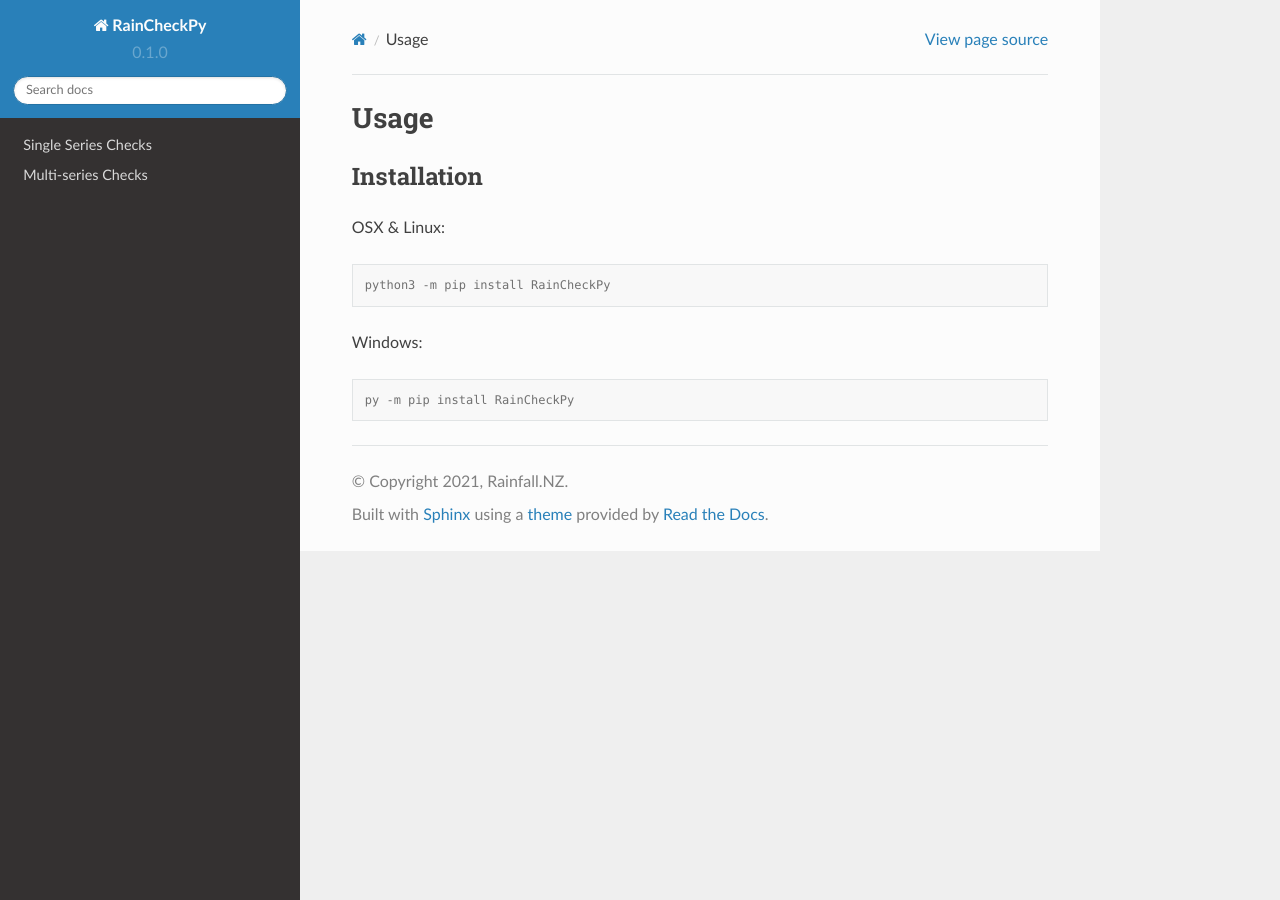
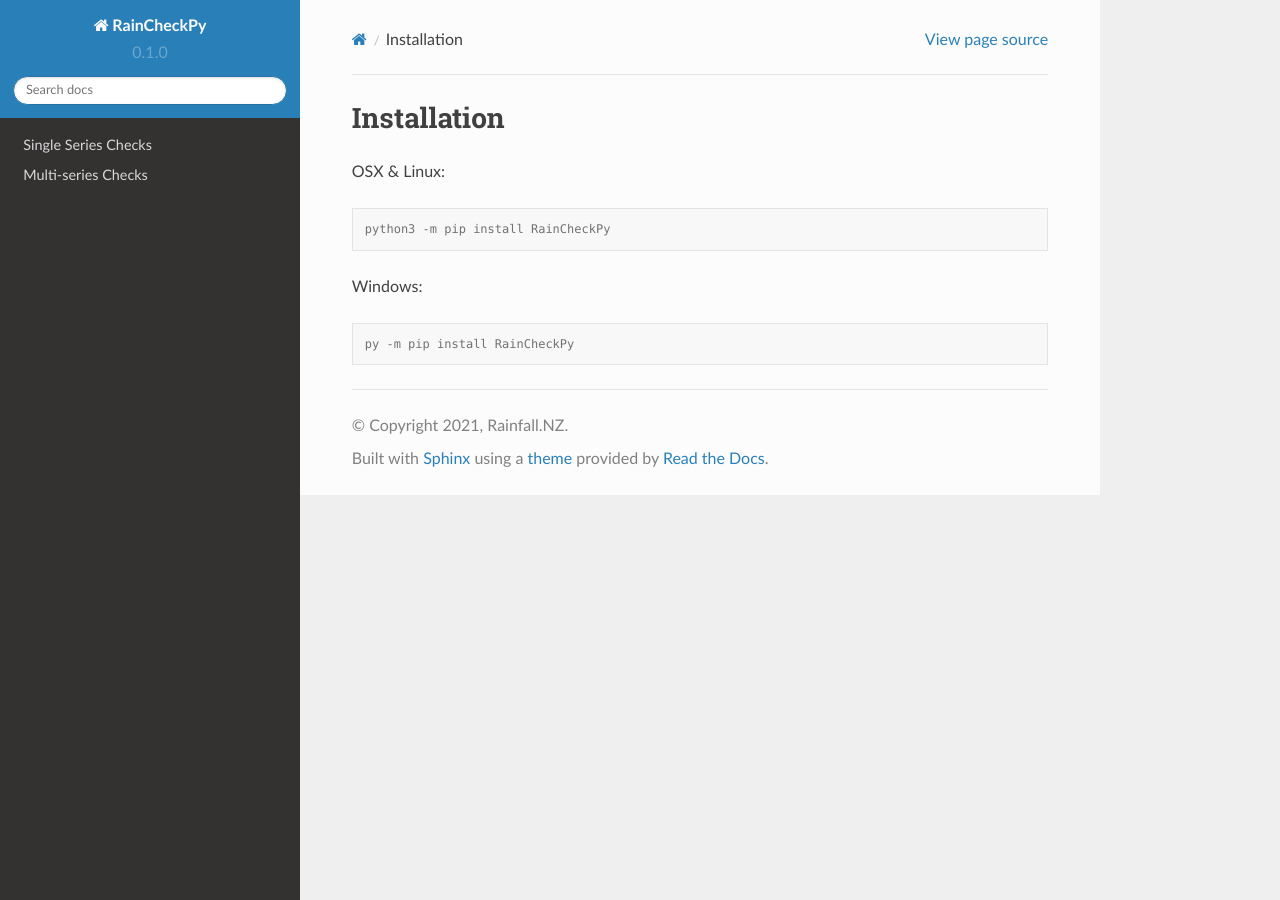
Before and after one commit to RainfallNZ/RainCheckPy, a Sphinx documentation site: the page built from docs/source/installation.rst, in a window 1280 px wide. Built offline with Sphinx 7.4.7 and the Read the Docs theme 2.0.0, drawn with Linux system fonts in a browser that asks for light colours; pages that are not in the unit, such as notebooks, are missing from menus.

Commit message:
Update installation.rst

```diff
--- a/docs/source/installation.rst
+++ b/docs/source/installation.rst
@@ -1,10 +1,5 @@
-Usage
-=====
-
-.. _installation:
-
 Installation
-------------
+============
 
 OSX & Linux:
 
```
